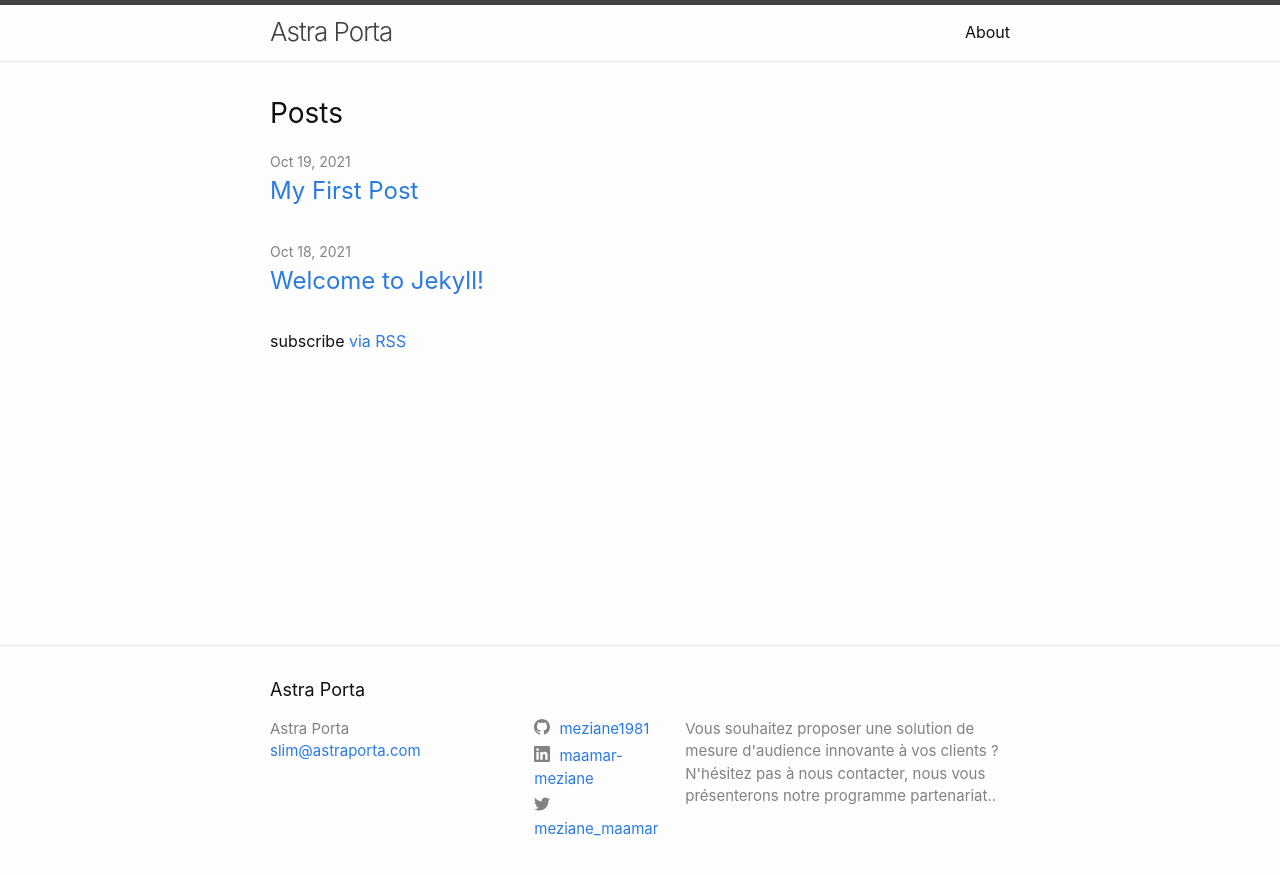
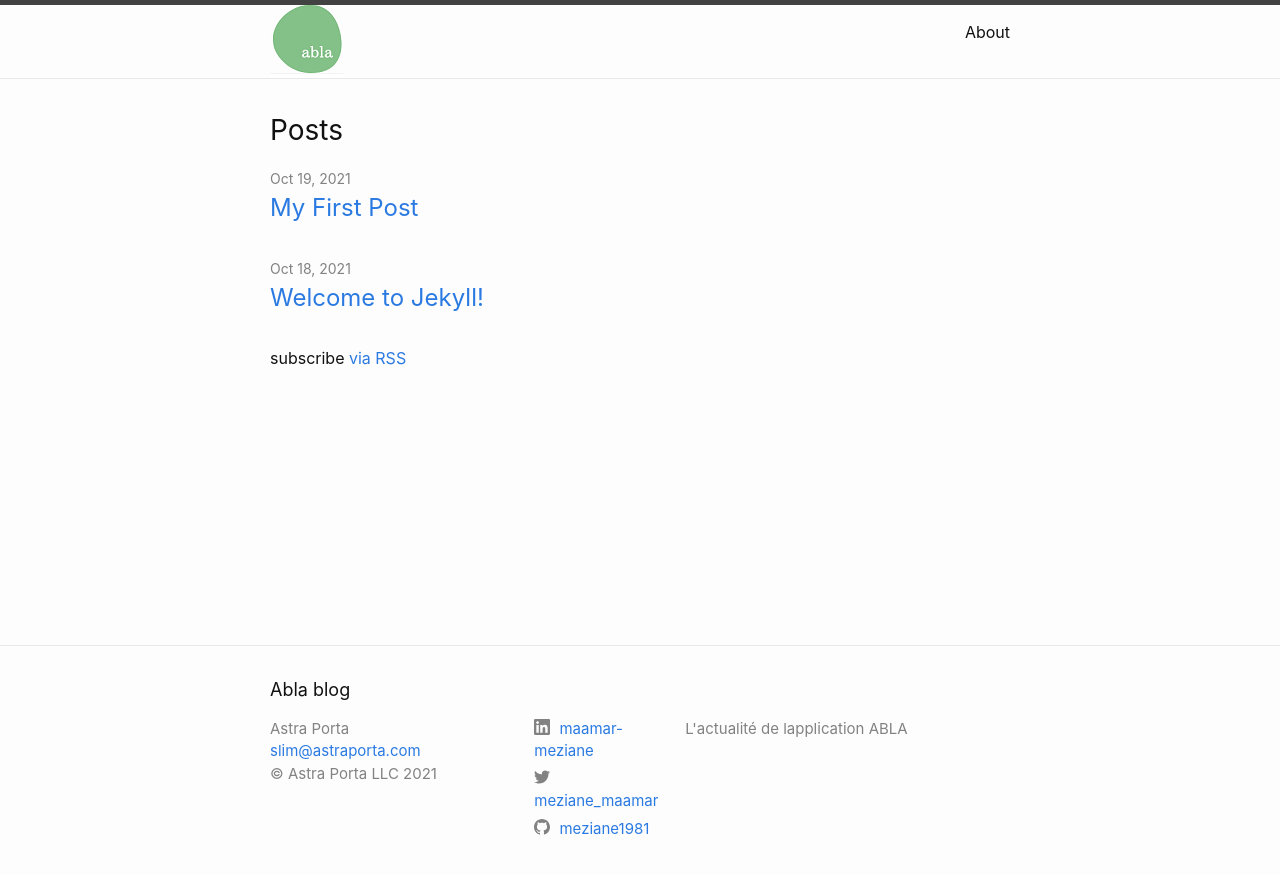
Before and after one commit to meziane1981/blog.abla3, a Jekyll site: the page built from index.markdown, in a window 1280 px wide. Shown: the top 875 px of the page. Built offline with Jekyll 4.4.1, drawn with Linux system fonts in a browser that asks for light colours.

Commit message:
TERMINE LOGO

```diff
--- a/_config.yml
+++ b/_config.yml
@@ -18,15 +18,31 @@
 # You can create any custom variable you would like, and they will be accessible
 # in the templates via {{ site.myvariable }}.
 
-title: Astra Porta
+title: Abla blog
 email: slim@astraporta.com
 description: >- # this means to ignore newlines until "baseurl:"
- Vous souhaitez proposer une solution de mesure d'audience innovante à vos clients ? N'hésitez pas à nous contacter, nous vous présenterons notre programme partenariat..
+ L'actualité de lapplication ABLA
 baseurl: "/blog.abla3" # the subpath of your site, e.g. /blog
 url: "https://meziane1981.github.io" # the base hostname & protocol for your site, e.g. http://example.com
 twitter_username: meziane_maamar
 github_username:  meziane1981
+
+
+# Fields minima uses, but are not defaulted with the jekyll new command.
+# Author is the default for posts, the atom feed, and is used in the footer.
+author: Astra Porta
 linkedin_username: maamar-meziane
+
+# New fields not defaulted by jekyll-new with minima theme
+# Add a copyright. A copyright symbol and year will be added automatically
+# copyright: Company Name, Inc.
+copyright: "Astra Porta LLC"
+
+# title-logo is a new field that, when used, dispays a logo
+# instead of custom text. Ideally, image is 50px hihg and takes up
+# minimal horizontal space. Tested with a new root "images" folder e.g.:
+# title-logo: /images/my-logo.svg
+title-logo: images/title-logo.png
 
 # Build settings
 # Removed minima theme as it is now a regular theme.
--- a/_includes/footer.html
+++ b/_includes/footer.html
@@ -1,5 +1,5 @@
 <footer class="site-footer h-card">
-  <data class="u-url" href="{{ "/" | relative_url }}"></data>
+    <data class="u-url" href="{{ " / " | relative_url }}"></data>
 
     <div class="wrapper">
 
@@ -9,14 +9,12 @@
             <div class="footer-col footer-col-1">
                 <ul class="contact-list">
                     <li class="p-name">
-            {%- if site.author -%}
-              {{ site.author | escape }}
-            {%- else -%}
-              {{ site.title | escape }}
-            {%- endif -%}
+                        {%- if site.author -%} {{ site.author | escape }} {%- else -%} {{ site.title | escape }} {%- endif -%}
                     </li>
                     {%- if site.email -%}
                     <li><a class="u-email" href="mailto:{{ site.email }}">{{ site.email }}</a></li>
+                    {%- endif -%} {%- if site.copyright -%}
+                    <li>&copy; {{ site.copyright }} {{'now' | date: "%Y" }}</li>
                     {%- endif -%}
                 </ul>
             </div>
--- a/_includes/header.html
+++ b/_includes/header.html
@@ -1,9 +1,20 @@
 <header class="site-header" role="banner">
 
     <div class="wrapper">
-    {%- assign default_paths = site.pages | map: "path" -%}
-    {%- assign page_paths = site.header_pages | default: default_paths -%}
+        {%- assign default_paths = site.pages | map: "path" -%} {%- assign page_paths = site.header_pages | default: default_paths -%}
+
+        <!-- Original title display code from the minima them
     <a class="site-title" rel="author" href="{{ "/" | relative_url }}">{{ site.title | escape }}</a>
+  -->
+
+        <!-- Custom: add title or title-logo -->
+        <a class="site-title" rel="author" href="{{ '/'| relative_url }}">
+          {%- if site.title-logo -%}
+            <img  src="{{ site.title-logo | relative-url}}" alt="{{site.title | escape}}"></img>
+            {%- else -%}
+            {{ site.title | escape }} {%- endif -%}
+        </a>
+        <!-- end title or title-logo -->
 
         {%- if page_paths -%}
         <nav class="site-nav">
@@ -17,12 +28,8 @@
         </label>
 
             <div class="trigger">
-          {%- for path in page_paths -%}
-            {%- assign my_page = site.pages | where: "path", path | first -%}
-            {%- if my_page.title -%}
-            <a class="page-link" href="{{ my_page.url | relative_url }}">{{ my_page.title | escape }}</a>
-            {%- endif -%}
-          {%- endfor -%}
+                {%- for path in page_paths -%} {%- assign my_page = site.pages | where: "path", path | first -%} {%- if my_page.title -%}
+                <a class="page-link" href="{{ my_page.url | relative_url }}">{{ my_page.title | escape }}</a> {%- endif -%} {%- endfor -%}
             </div>
         </nav>
         {%- endif -%}
--- a/_includes/social.html
+++ b/_includes/social.html
@@ -1,14 +1,26 @@
 <ul class="social-media-list">
-  {%- if site.dribbble_username -%}<li><a href="https://dribbble.com/{{ site.dribbble_username| cgi_escape | escape }}"><svg class="svg-icon"><use xlink:href="{{ '/assets/minima-social-icons.svg#dribbble' | relative_url }}"></use></svg> <span class="username">{{ site.dribbble_username| escape }}</span></a></li>{%- endif -%}
-  {%- if site.facebook_username -%}<li><a href="https://www.facebook.com/{{ site.facebook_username| cgi_escape | escape }}"><svg class="svg-icon"><use xlink:href="{{ '/assets/minima-social-icons.svg#facebook' | relative_url }}"></use></svg> <span class="username">{{ site.facebook_username| escape }}</span></a></li>{%- endif -%}
-  {%- if site.flickr_username -%}<li><a href="https://www.flickr.com/photos/{{ site.flickr_username| cgi_escape | escape }}"><svg class="svg-icon"><use xlink:href="{{ '/assets/minima-social-icons.svg#flickr' | relative_url }}"></use></svg> <span class="username">{{ site.flickr_username| escape }}</span></a></li>{%- endif -%}
-  {%- if site.github_username -%}<li><a href="https://github.com/{{ site.github_username| cgi_escape | escape }}"><svg class="svg-icon"><use xlink:href="{{ '/assets/minima-social-icons.svg#github' | relative_url }}"></use></svg> <span class="username">{{ site.github_username| escape }}</span></a></li>{%- endif -%}
-  {%- if site.instagram_username -%}<li><a href="https://instagram.com/{{ site.instagram_username| cgi_escape | escape }}"><svg class="svg-icon"><use xlink:href="{{ '/assets/minima-social-icons.svg#instagram' | relative_url }}"></use></svg> <span class="username">{{ site.instagram_username| escape }}</span></a></li>{%- endif -%}
-  {%- if site.linkedin_username -%}<li><a href="https://www.linkedin.com/in/{{ site.linkedin_username| cgi_escape | escape }}"><svg class="svg-icon"><use xlink:href="{{ '/assets/minima-social-icons.svg#linkedin' | relative_url }}"></use></svg> <span class="username">{{ site.linkedin_username| escape }}</span></a></li>{%- endif -%}
-  {%- if site.pinterest_username -%}<li><a href="https://www.pinterest.com/{{ site.pinterest_username| cgi_escape | escape }}"><svg class="svg-icon"><use xlink:href="{{ '/assets/minima-social-icons.svg#pinterest' | relative_url }}"></use></svg> <span class="username">{{ site.pinterest_username| escape }}</span></a></li>{%- endif -%}
-  {%- for mst in site.mastodon -%}{%- if mst.username and mst.instance -%}<li><a href="https://{{ mst.instance| cgi_escape | escape}}/@{{mst.username}}"><svg class="svg-icon"><use xlink:href="{{ '/assets/minima-social-icons.svg#mastodon' | relative_url }}"></use></svg> <span class="username">{{ mst.username|escape }}</span></a></li>{%- endif -%}{%- endfor -%}
-  {%- if site.twitter_username -%}<li><a href="https://www.twitter.com/{{ site.twitter_username| cgi_escape | escape }}"><svg class="svg-icon"><use xlink:href="{{ '/assets/minima-social-icons.svg#twitter' | relative_url }}"></use></svg> <span class="username">{{ site.twitter_username| escape }}</span></a></li>{%- endif -%}
-  {%- if site.youtube_username -%}<li><a href="https://youtube.com/{{ site.youtube_username| cgi_escape | escape }}"><svg class="svg-icon"><use xlink:href="{{ '/assets/minima-social-icons.svg#youtube' | relative_url }}"></use></svg> <span class="username">{{ site.youtube_username| escape }}</span></a></li>{%- endif -%}
-  {%- if site.googleplus_username -%}<li><a href="https://plus.google.com/{{ site.googleplus_username| escape }}"><svg class="svg-icon"><use xlink:href="{{ '/assets/minima-social-icons.svg#googleplus' | relative_url }}"></use></svg> <span class="username">{{ site.googleplus_username| escape }}</span></a></li>{%- endif -%}
-  {%- if site.rss -%}<li><a href="{{ 'feed.xml' | relative_url }}"><svg class="svg-icon"><use xlink:href="{{ '/assets/minima-social-icons.svg#rss' | relative_url }}"></use></svg> <span>{{ site.rss | escape }}</span></a></li>{%- endif -%}
+    {%- if site.linkedin_username -%}
+    <li><a href="https://www.linkedin.com/in/{{ site.linkedin_username| cgi_escape | escape }}"><svg class="svg-icon"><use xlink:href="{{ '/assets/minima-social-icons.svg#linkedin' | relative_url }}"></use></svg> <span class="username">{{ site.linkedin_username| escape }}</span></a></li>
+    {%-endif -%} {%- if site.twitter_username -%}
+    <li><a href="https://www.twitter.com/{{ site.twitter_username| cgi_escape | escape }}"><svg class="svg-icon"><use xlink:href="{{ '/assets/minima-social-icons.svg#twitter' | relative_url }}"></use></svg> <span class="username">{{ site.twitter_username| escape }}</span></a></li>
+    {%-endif -%} {%- if site.github_username -%}
+    <li><a href="https://github.com/{{ site.github_username| cgi_escape | escape }}"><svg class="svg-icon"><use xlink:href="{{ '/assets/minima-social-icons.svg#github' | relative_url }}"></use></svg> <span class="username">{{ site.github_username| escape }}</span></a></li>
+    {%-endif -%} {%- if site.dribbble_username -%}
+    <li><a href="https://dribbble.com/{{ site.dribbble_username| cgi_escape | escape }}"><svg class="svg-icon"><use xlink:href="{{ '/assets/minima-social-icons.svg#dribbble' | relative_url }}"></use></svg> <span class="username">{{ site.dribbble_username| escape }}</span></a></li>
+    {%-endif -%} {%- if site.facebook_username -%}
+    <li><a href="https://www.facebook.com/{{ site.facebook_username| cgi_escape | escape }}"><svg class="svg-icon"><use xlink:href="{{ '/assets/minima-social-icons.svg#facebook' | relative_url }}"></use></svg> <span class="username">{{ site.facebook_username| escape }}</span></a></li>
+    {%-endif -%} {%- if site.flickr_username -%}
+    <li><a href="https://www.flickr.com/photos/{{ site.flickr_username| cgi_escape | escape }}"><svg class="svg-icon"><use xlink:href="{{ '/assets/minima-social-icons.svg#flickr' | relative_url }}"></use></svg> <span class="username">{{ site.flickr_username| escape }}</span></a></li>
+    {%-endif -%} {%- if site.instagram_username -%}
+    <li><a href="https://instagram.com/{{ site.instagram_username| cgi_escape | escape }}"><svg class="svg-icon"><use xlink:href="{{ '/assets/minima-social-icons.svg#instagram' | relative_url }}"></use></svg> <span class="username">{{ site.instagram_username| escape }}</span></a></li>
+    {%-endif -%} {%- if site.pinterest_username -%}
+    <li><a href="https://www.pinterest.com/{{ site.pinterest_username| cgi_escape | escape }}"><svg class="svg-icon"><use xlink:href="{{ '/assets/minima-social-icons.svg#pinterest' | relative_url }}"></use></svg> <span class="username">{{ site.pinterest_username| escape }}</span></a></li>
+    {%-endif -%} {%- for mst in site.mastodon -%}{%- if mst.username and mst.instance -%}
+    <li><a href="https://{{ mst.instance| cgi_escape | escape}}/@{{mst.username}}"><svg class="svg-icon"><use xlink:href="{{ '/assets/minima-social-icons.svg#mastodon' | relative_url }}"></use></svg> <span class="username">{{ mst.username|escape }}</span></a></li>
+    {%-endif -%}{%- endfor -%} {%- if site.youtube_username -%}
+    <li><a href="https://youtube.com/{{ site.youtube_username| cgi_escape | escape }}"><svg class="svg-icon"><use xlink:href="{{ '/assets/minima-social-icons.svg#youtube' | relative_url }}"></use></svg> <span class="username">{{ site.youtube_username| escape }}</span></a></li>
+    {%-endif -%} {%- if site.googleplus_username -%}
+    <li><a href="https://plus.google.com/{{ site.googleplus_username| escape }}"><svg class="svg-icon"><use xlink:href="{{ '/assets/minima-social-icons.svg#googleplus' | relative_url }}"></use></svg> <span class="username">{{ site.googleplus_username| escape }}</span></a></li>
+    {%-endif -%} {%- if site.rss -%}
+    <li><a href="{{ 'feed.xml' | relative_url }}"><svg class="svg-icon"><use xlink:href="{{ '/assets/minima-social-icons.svg#rss' | relative_url }}"></use></svg> <span>{{ site.rss | escape }}</span></a></li>{%- endif -%}
 </ul>
```
Also changed, not shown: Gemfile.lock, images/logo.svg (added), images/title-logo.png (added). Lines whose indentation alone changed are shown as unchanged.
